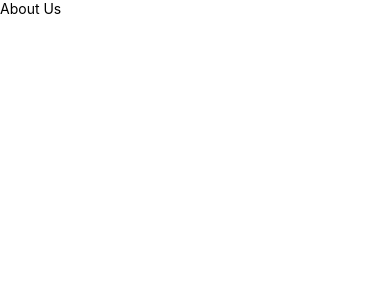
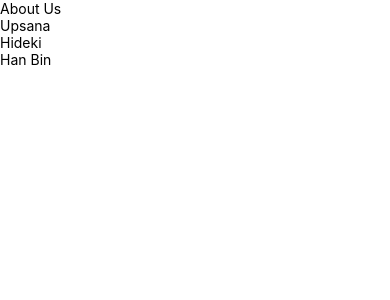
Before and after one commit to banerjeeupasana03/AssetDesignrepo, a React Native app: screen / in a window 390 px wide. Shown: the top 300 px of the page. Built offline with nearby package versions, Linux system fonts and the light colour scheme.

Commit message:
Entered People's name in About.js

```diff
--- a/comp/about.js
+++ b/comp/about.js
@@ -8,6 +8,12 @@ function About(){
 
             <Text>About Us</Text>
 
+            <Text>Upsana</Text>
+
+            <Text>Hideki</Text>
+
+            <Text>Han Bin</Text>
+
         </View>
     )
 }
```
